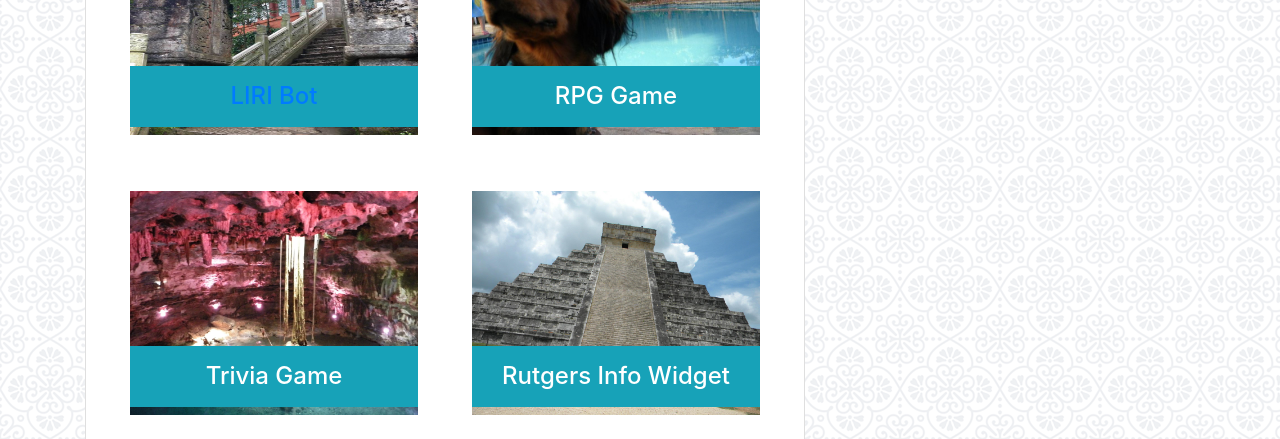
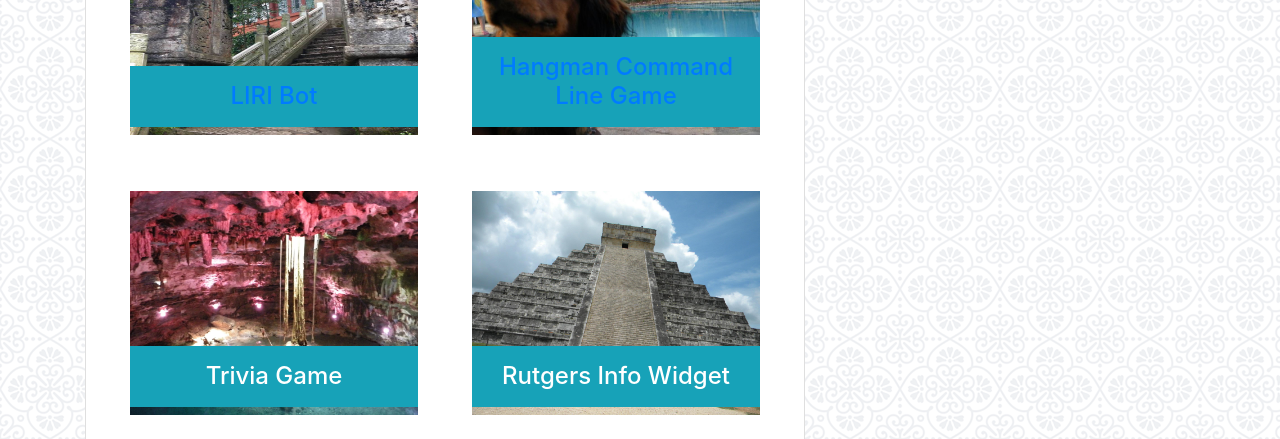
Before and after one commit to rami0141/Bootstrap-Portfolio, a plain HTML site: page portfolio.html in a window 1280 px wide. Shown: the part 361-800 px from the top of the page. Drawn offline with nearby package versions, Linux system fonts and the light colour scheme.

Commit message:
project added

```diff
--- a/portfolio.html
+++ b/portfolio.html
@@ -63,7 +63,7 @@
         <div class="card float-right border-0 pt-3 p-2">
           <img class="placeholder" src="images/Placeholder 2.jpg" alt="Placeholder 2">
         <div class="card-img-overlay h-100 d-flex flex-column justify-content-end p-2">
-          <h4 class="text-center p-3 bg-info text-white">RPG Game</h4>
+          <h4 class="text-center p-3 bg-info text-white"><a href="https://github.com/rami0141/constructor-hangman.git">Hangman Command Line Game</a></h4>
         </div>
         </div>
 
```
